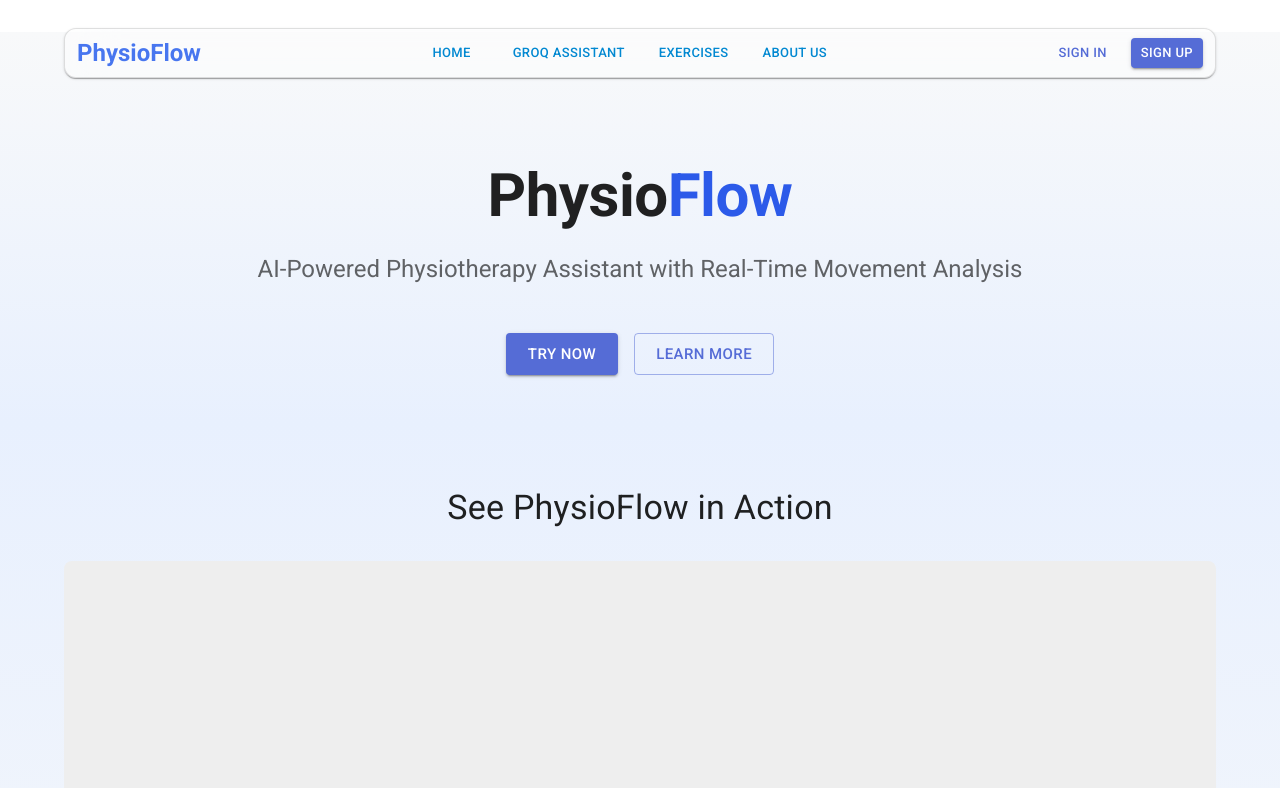
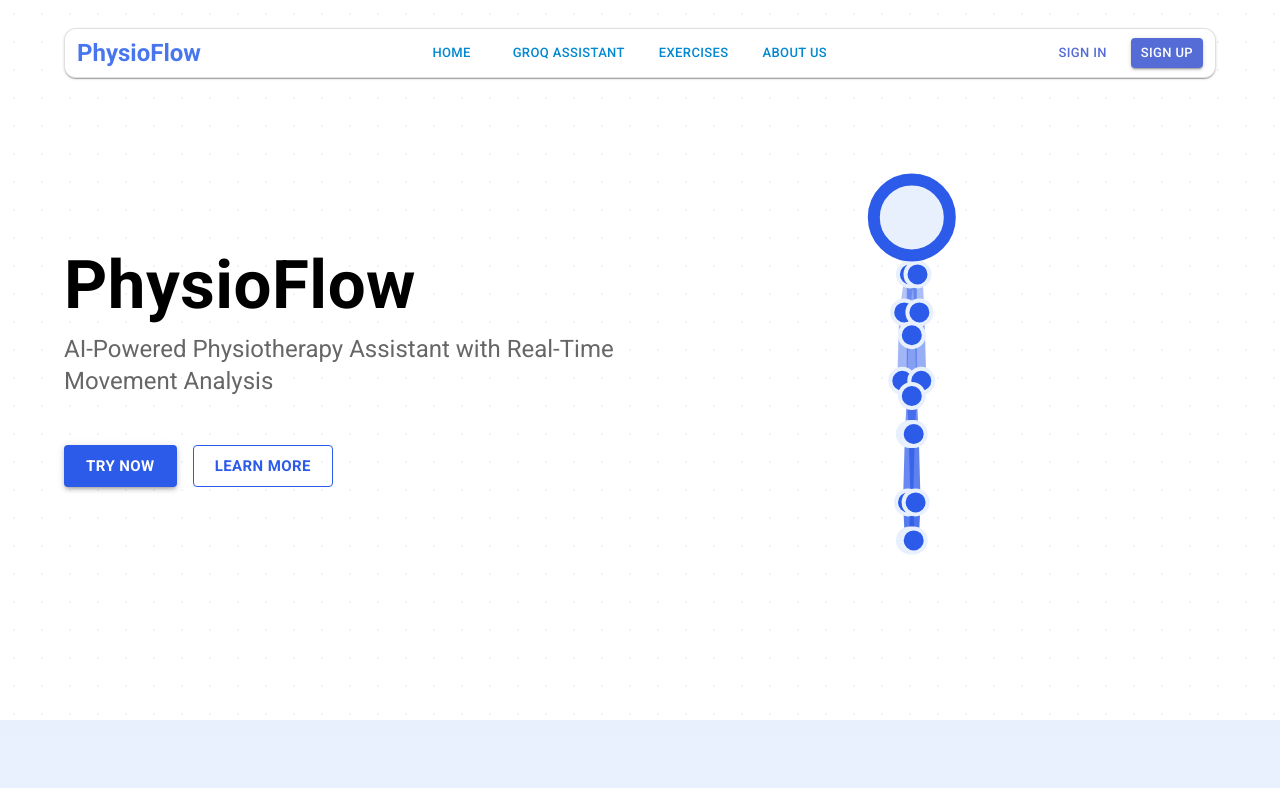
Before and after one commit to dhananjay2403/physioflow-ai, a React (Create React App) app in the folder Frontend/: page / in a window 1280 px wide. Shown: the top 788 px of the page. Built offline with nearby package versions, Linux system fonts and the light colour scheme.

Commit message:
Update Hero Section

```diff
--- a/Frontend/package.json
+++ b/Frontend/package.json
@@ -18,7 +18,7 @@
     "react-dom": "^18.2.0",
     "react-intersection-observer": "^9.16.0",
     "react-router-dom": "^6.22.3",
-    "react-scripts": "5.0.1",
+    "react-scripts": "^5.0.1",
     "web-vitals": "^2.1.4"
   },
   "scripts": {
--- a/Frontend/src/components/HomePage.jsx
+++ b/Frontend/src/components/HomePage.jsx
@@ -21,43 +21,296 @@ import AppAppBar from './AppAppBar';
 
 // Hero section
 function Hero() {
+  // --- Dynamic Stick Figure: Moves Left and Right, 5+ Distinct Motions ---
+  // Motions: jumping jack, squat, moonwalk (MJ, with lateral movement), side step, arm wave
+
+  // Keyframes for dynamic motions (as before)
+  const POSE_JJACK_CLOSED = [
+    { x: 0.5, y: 0.13 }, { x: 0.5, y: 0.22 }, { x: 0.44, y: 0.28 }, { x: 0.56, y: 0.28 },
+    { x: 0.44, y: 0.41 }, { x: 0.56, y: 0.41 }, { x: 0.45, y: 0.55 }, { x: 0.55, y: 0.55 },
+    { x: 0.5, y: 0.44 }, { x: 0.5, y: 0.6 }, { x: 0.47, y: 0.7 }, { x: 0.53, y: 0.7 },
+    { x: 0.47, y: 0.88 }, { x: 0.53, y: 0.88 }, { x: 0.47, y: 0.98 }, { x: 0.53, y: 0.98 }
+  ];
+  const POSE_JJACK_OPEN = [
+    { x: 0.5, y: 0.13 }, { x: 0.5, y: 0.22 }, { x: 0.36, y: 0.20 }, { x: 0.64, y: 0.20 },
+    { x: 0.32, y: 0.08 }, { x: 0.68, y: 0.08 }, { x: 0.35, y: 0.32 }, { x: 0.65, y: 0.32 },
+    { x: 0.5, y: 0.44 }, { x: 0.5, y: 0.6 }, { x: 0.43, y: 0.8 }, { x: 0.57, y: 0.8 },
+    { x: 0.39, y: 0.98 }, { x: 0.61, y: 0.98 }, { x: 0.39, y: 0.97 }, { x: 0.61, y: 0.97 }
+  ];
+  const POSE_SQUAT_UP = [
+    { x: 0.5, y: 0.13 }, { x: 0.5, y: 0.22 }, { x: 0.44, y: 0.28 }, { x: 0.56, y: 0.28 },
+    { x: 0.44, y: 0.41 }, { x: 0.56, y: 0.41 }, { x: 0.45, y: 0.55 }, { x: 0.55, y: 0.55 },
+    { x: 0.5, y: 0.44 }, { x: 0.5, y: 0.6 }, { x: 0.47, y: 0.7 }, { x: 0.53, y: 0.7 },
+    { x: 0.47, y: 0.88 }, { x: 0.53, y: 0.88 }, { x: 0.47, y: 0.98 }, { x: 0.53, y: 0.98 }
+  ];
+  const POSE_SQUAT_DOWN = [
+    { x: 0.5, y: 0.13 }, { x: 0.5, y: 0.22 }, { x: 0.44, y: 0.28 }, { x: 0.56, y: 0.28 },
+    { x: 0.42, y: 0.46 }, { x: 0.58, y: 0.46 }, { x: 0.40, y: 0.63 }, { x: 0.60, y: 0.63 },
+    { x: 0.5, y: 0.48 }, { x: 0.5, y: 0.7 }, { x: 0.47, y: 0.8 }, { x: 0.53, y: 0.8 },
+    { x: 0.45, y: 0.94 }, { x: 0.55, y: 0.94 }, { x: 0.45, y: 0.99 }, { x: 0.55, y: 0.99 }
+  ];
+  // Michael Jackson Moonwalk: 5 keyframes, will shift horizontally
+  const MOONWALK = [
+    // 1: Lean back, left foot forward, right foot flat
+    [
+      { x: 0.5, y: 0.13 }, { x: 0.5, y: 0.22 }, { x: 0.48, y: 0.28 }, { x: 0.54, y: 0.28 },
+      { x: 0.44, y: 0.38 }, { x: 0.56, y: 0.38 }, { x: 0.43, y: 0.56 }, { x: 0.57, y: 0.56 },
+      { x: 0.5, y: 0.44 }, { x: 0.5, y: 0.6 }, { x: 0.47, y: 0.7 }, { x: 0.53, y: 0.7 },
+      { x: 0.44, y: 0.88 }, { x: 0.53, y: 0.88 }, { x: 0.47, y: 0.98 }, { x: 0.53, y: 0.98 }
+    ],
+    // 2: Slide left foot back, right foot starts to lift
+    [
+      { x: 0.5, y: 0.13 }, { x: 0.5, y: 0.22 }, { x: 0.49, y: 0.28 }, { x: 0.53, y: 0.28 },
+      { x: 0.46, y: 0.38 }, { x: 0.54, y: 0.38 }, { x: 0.45, y: 0.56 }, { x: 0.55, y: 0.56 },
+      { x: 0.5, y: 0.44 }, { x: 0.5, y: 0.6 }, { x: 0.49, y: 0.7 }, { x: 0.51, y: 0.7 },
+      { x: 0.48, y: 0.88 }, { x: 0.52, y: 0.88 }, { x: 0.49, y: 0.98 }, { x: 0.51, y: 0.98 }
+    ],
+    // 3: Both feet together, upright
+    [
+      { x: 0.5, y: 0.13 }, { x: 0.5, y: 0.22 }, { x: 0.5, y: 0.28 }, { x: 0.5, y: 0.28 },
+      { x: 0.5, y: 0.38 }, { x: 0.5, y: 0.38 }, { x: 0.5, y: 0.56 }, { x: 0.5, y: 0.56 },
+      { x: 0.5, y: 0.44 }, { x: 0.5, y: 0.6 }, { x: 0.5, y: 0.7 }, { x: 0.5, y: 0.7 },
+      { x: 0.5, y: 0.88 }, { x: 0.5, y: 0.88 }, { x: 0.5, y: 0.98 }, { x: 0.5, y: 0.98 }
+    ],
+    // 4: Slide right foot back, left foot starts to lift
+    [
+      { x: 0.5, y: 0.13 }, { x: 0.5, y: 0.22 }, { x: 0.51, y: 0.28 }, { x: 0.49, y: 0.28 },
+      { x: 0.54, y: 0.38 }, { x: 0.46, y: 0.38 }, { x: 0.53, y: 0.56 }, { x: 0.47, y: 0.56 },
+      { x: 0.5, y: 0.44 }, { x: 0.5, y: 0.6 }, { x: 0.51, y: 0.7 }, { x: 0.49, y: 0.7 },
+      { x: 0.52, y: 0.88 }, { x: 0.48, y: 0.88 }, { x: 0.51, y: 0.98 }, { x: 0.49, y: 0.98 }
+    ],
+    // 5: Lean back, right foot forward, left foot flat
+    [
+      { x: 0.5, y: 0.13 }, { x: 0.5, y: 0.22 }, { x: 0.52, y: 0.28 }, { x: 0.48, y: 0.28 },
+      { x: 0.56, y: 0.38 }, { x: 0.44, y: 0.38 }, { x: 0.57, y: 0.56 }, { x: 0.43, y: 0.56 },
+      { x: 0.5, y: 0.44 }, { x: 0.5, y: 0.6 }, { x: 0.53, y: 0.7 }, { x: 0.47, y: 0.7 },
+      { x: 0.53, y: 0.88 }, { x: 0.44, y: 0.88 }, { x: 0.53, y: 0.98 }, { x: 0.47, y: 0.98 }
+    ],
+  ];
+  // Side step (left/right): arms swing, body shifts
+  const POSE_SIDESTEP_CENTRE = POSE_JJACK_CLOSED.map(j => ({...j}));
+  const POSE_SIDESTEP_LEFT = POSE_JJACK_CLOSED.map(j => ({...j, x: j.x - 0.08}));
+  const POSE_SIDESTEP_RIGHT = POSE_JJACK_CLOSED.map(j => ({...j, x: j.x + 0.08}));
+  POSE_SIDESTEP_LEFT[2].x -= 0.03; POSE_SIDESTEP_LEFT[3].x -= 0.03; // arms
+  POSE_SIDESTEP_RIGHT[2].x += 0.03; POSE_SIDESTEP_RIGHT[3].x += 0.03;
+  // Arm wave (right arm up, left arm up)
+  const POSE_ARMWAVE_RIGHT = POSE_JJACK_CLOSED.map((j, i) => i===3 ? {...j, y: j.y-0.12} : j);
+  const POSE_ARMWAVE_LEFT = POSE_JJACK_CLOSED.map((j, i) => i===2 ? {...j, y: j.y-0.12} : j);
+
+  const BONES = [
+    [0,1],[1,2],[1,3],[2,4],[3,5],[4,6],[5,7],[1,8],[8,9],[9,10],[9,11],[10,12],[11,13],[12,14],[13,15]
+  ];
+
+  // Animation phases: all dynamic, with horizontal movement for moonwalk and sidestep
+  // Each phase: [poseA, poseB, duration(frames), xShiftA, xShiftB]
+  const ANIMATION_PHASES = [
+    [POSE_JJACK_CLOSED, POSE_JJACK_OPEN, 22, 0, 0],
+    [POSE_JJACK_OPEN, POSE_JJACK_CLOSED, 22, 0, 0],
+    [POSE_SQUAT_UP, POSE_SQUAT_DOWN, 18, 0, 0],
+    [POSE_SQUAT_DOWN, POSE_SQUAT_UP, 18, 0, 0],
+    // Moonwalk left
+    [MOONWALK[0], MOONWALK[1], 14, 0, -0.06],
+    [MOONWALK[1], MOONWALK[2], 14, -0.06, -0.12],
+    [MOONWALK[2], MOONWALK[3], 14, -0.12, -0.18],
+    [MOONWALK[3], MOONWALK[4], 14, -0.18, -0.24],
+    [MOONWALK[4], MOONWALK[0], 14, -0.24, 0], // snap back to center
+    // Sidestep right
+    [POSE_SIDESTEP_CENTRE, POSE_SIDESTEP_RIGHT, 16, 0, 0.10],
+    [POSE_SIDESTEP_RIGHT, POSE_SIDESTEP_CENTRE, 16, 0.10, 0],
+    // Sidestep left
+    [POSE_SIDESTEP_CENTRE, POSE_SIDESTEP_LEFT, 16, 0, -0.10],
+    [POSE_SIDESTEP_LEFT, POSE_SIDESTEP_CENTRE, 16, -0.10, 0],
+    // Arm wave right
+    [POSE_JJACK_CLOSED, POSE_ARMWAVE_RIGHT, 14, 0, 0],
+    [POSE_ARMWAVE_RIGHT, POSE_JJACK_CLOSED, 14, 0, 0],
+    // Arm wave left
+    [POSE_JJACK_CLOSED, POSE_ARMWAVE_LEFT, 14, 0, 0],
+    [POSE_ARMWAVE_LEFT, POSE_JJACK_CLOSED, 14, 0, 0],
+  ];
+
+  const svgRef = React.useRef();
+  const animationRef = React.useRef();
+  const phaseIndexRef = React.useRef(0);
+  const morphProgressRef = React.useRef(0);
+
+  React.useEffect(() => {
+    function animate() {
+      const svg = svgRef.current;
+      if (!svg) return;
+      const [poseA, poseB, duration, xShiftA = 0, xShiftB = 0] = ANIMATION_PHASES[phaseIndexRef.current];
+      let t = morphProgressRef.current / duration;
+      const xShift = xShiftA * (1-t) + xShiftB * t;
+      for (let i = 0; i < poseA.length; i++) {
+        const x = (poseA[i].x * (1-t) + poseB[i].x * t) + xShift;
+        const y = poseA[i].y * (1-t) + poseB[i].y * t;
+        const size = 380;
+        const cx = x * size + 60;
+        const cy = y * size + 40;
+        const dot = svg.querySelector(`#joint0_${i}`);
+        if (dot) {
+          dot.setAttribute('cx', cx);
+          dot.setAttribute('cy', cy);
+        }
+      }
+      // Bones
+      for (let b = 0; b < BONES.length; b++) {
+        const [i, j] = BONES[b];
+        const x1 = (poseA[i].x * (1-t) + poseB[i].x * t) + xShift;
+        const y1 = poseA[i].y * (1-t) + poseB[i].y * t;
+        const x2 = (poseA[j].x * (1-t) + poseB[j].x * t) + xShift;
+        const y2 = poseA[j].y * (1-t) + poseB[j].y * t;
+        const size = 380;
+        const x1p = x1 * size + 60;
+        const y1p = y1 * size + 40;
+        const x2p = x2 * size + 60;
+        const y2p = y2 * size + 40;
+        const line = svg.querySelector(`#bone0_${b}`);
+        if (line) {
+          line.setAttribute('x1', x1p);
+          line.setAttribute('y1', y1p);
+          line.setAttribute('x2', x2p);
+          line.setAttribute('y2', y2p);
+        }
+      }
+      // Head
+      const head = svg.querySelector(`#head0`);
+      if (head) {
+        const x = (poseA[0].x * (1-t) + poseB[0].x * t) + xShift;
+        const y = poseA[0].y * (1-t) + poseB[0].y * t;
+        const size = 380;
+        const cx = x * size + 60;
+        const cy = y * size + 40;
+        head.setAttribute('cx', cx);
+        head.setAttribute('cy', cy);
+      }
+      morphProgressRef.current++;
+      if (morphProgressRef.current >= duration) {
+        morphProgressRef.current = 0;
+        phaseIndexRef.current = (phaseIndexRef.current + 1) % ANIMATION_PHASES.length;
+      }
+      animationRef.current = requestAnimationFrame(animate);
+    }
+    animationRef.current = requestAnimationFrame(animate);
+    return () => cancelAnimationFrame(animationRef.current);
+  }, []);
+
+  // Render a single animated stick figure
   return (
     <Box
       id="home"
       sx={{
-        background: 'linear-gradient(180deg, #f8f9fa 0%, #e8f0fe 100%)',
-        pt: 16, // Increased from 8 to 16 to account for navbar height
-        pb: 6,
-        mt: 4, // Added margin top
+        bgcolor: '#fff',
+        pt: { xs: 14, sm: 16, md: 16, lg: 16 },
+        pb: { xs: 8, md: 14 },
+        minHeight: '65vh',
+        display: 'flex',
+        alignItems: 'center',
+        justifyContent: 'center',
+        position: 'relative',
+        overflow: 'hidden',
       }}
     >
-      <Container maxWidth="lg">
+      {/* Subtle dotted background accent */}
+      <Box sx={{
+        position: 'absolute',
+        inset: 0,
+        zIndex: 0,
+        pointerEvents: 'none',
+        backgroundImage: 'radial-gradient(rgba(44,90,233,0.07) 1px, transparent 1px)',
+        backgroundSize: '28px 28px',
+      }} />
+      <Container maxWidth="lg" sx={{ position: 'relative', zIndex: 2 }}>
+        <Grid container alignItems="center" spacing={6}>
+          <Grid item xs={12} md={6}>
+            <Box sx={{ textAlign: { xs: 'center', md: 'left' } }}>
               <Typography
                 component="h1"
                 variant="h2"
-          align="center"
-          color="text.primary"
-          gutterBottom
-          fontWeight="bold"
+                fontWeight={900}
+                sx={{
+                  color: 'black',
+                  mb: 0.5,
+                  fontSize: { xs: '2.6rem', md: '4.2rem' },
+                  letterSpacing: 0.5,
+                  lineHeight: 1.08,
+                  display: 'inline-block',
+                  textAlign: { xs: 'center', md: 'left' },
+                  width: { xs: '100%', md: 'auto' }
+                }}
               >
-          Physio<Box component="span" sx={{ color: '#2c5ae9' }}>Flow</Box>
+                PhysioFlow
               </Typography>
-        <Typography variant="h5" align="center" color="text.secondary" paragraph>
+              <Typography
+                variant="h5"
+                color="text.secondary"
+                paragraph
+                align="left"
+                sx={{
+                  mb: 4,
+                  mt: 1,
+                  maxWidth: 600,
+                  mx: { xs: 'auto', md: 0 },
+                  textAlign: { xs: 'center', md: 'left' },
+                  display: 'block',
+                }}
+              >
                 AI-Powered Physiotherapy Assistant with Real-Time Movement Analysis
               </Typography>
               <Stack
-          sx={{ pt: 4 }}
+                sx={{ pt: 2 }}
                 direction="row"
                 spacing={2}
-          justifyContent="center"
+                justifyContent={{ xs: 'center', md: 'flex-start' }}
               >
-          <Button variant="contained" size="large">
+                <Button
+                  variant="contained"
+                  size="large"
+                  sx={{
+                    bgcolor: '#2c5ae9',
+                    color: '#fff',
+                    fontWeight: 700,
+                    boxShadow: 3,
+                    '&:hover': { bgcolor: '#1d3ea6' }
+                  }}
+                >
                   Try Now
                 </Button>
-          <Button variant="outlined" size="large">
+                <Button
+                  variant="outlined"
+                  size="large"
+                  sx={{
+                    borderColor: '#2c5ae9',
+                    color: '#2c5ae9',
+                    fontWeight: 700,
+                    '&:hover': { borderColor: '#1d3ea6', color: '#1d3ea6' }
+                  }}
+                >
                   Learn More
                 </Button>
               </Stack>
+            </Box>
+          </Grid>
+          <Grid item xs={12} md={6}>
+            <Box sx={{ display: 'flex', justifyContent: { xs: 'center', md: 'flex-end' } }}>
+              <Box display="flex" justifyContent="center" alignItems="center" gap={6}>
+                <Box sx={{ width: 520, height: 480, display: 'flex', justifyContent: 'center', alignItems: 'center' }}>
+                  <svg ref={svgRef} width="520" height="480" viewBox="0 0 520 480" fill="none" xmlns="http://www.w3.org/2000/svg">
+                    {/* Bones */}
+                    {BONES.map(([i, j], b) => (
+                      <line key={`bone0_${b}`} id={`bone0_${b}`} x1={-1000} y1={-1000} x2={-1000} y2={-1000} stroke="#2c5ae9" strokeWidth={10} strokeLinecap="round" opacity={0.22 + b*0.045} />
+                    ))}
+                    {/* Joints */}
+                    {POSE_JJACK_CLOSED.map((_, i) => (
+                      <circle key={`joint0_${i}`} id={`joint0_${i}`} cx={-1000} cy={-1000} r={12} fill="#2c5ae9" stroke="#e8f0fe" strokeWidth={4} />
+                    ))}
+                    {/* Head highlight */}
+                    <circle id={`head0`} cx={-1000} cy={-1000} r={38} fill="#e8f0fe" stroke="#2c5ae9" strokeWidth={12} />
+                  </svg>
+                </Box>
+              </Box>
+            </Box>
+          </Grid>
+        </Grid>
       </Container>
     </Box>
   );
@@ -220,123 +473,6 @@ function Features() {
     </Box>
   );
 }
-
-// Testimonials section
-/* function Testimonials() {
-  const { ref, inView } = useInView({
-    triggerOnce: true,
-    threshold: 0.1,
-  });
-
-  const testimonials = [
-    {
-      name: 'Sarah J.',
-      role: 'Recovering from knee surgery',
-      quote: 'PhysioFlow made my recovery process so much easier. The real-time feedback helped me avoid reinjury.',
-      avatar: 'https://via.placeholder.com/100x100',
-    },
-    {
-      name: 'Michael T.',
-      role: 'Physical Therapist',
-      quote: 'I recommend PhysioFlow to all my patients. It helps them stay consistent with their exercises at home.',
-      avatar: 'https://via.placeholder.com/100x100',
-    },
-    {
-      name: 'David K.',
-      role: 'Marathon runner',
-      quote: 'After my hamstring injury, PhysioFlow guided me through a progressive rehab program. I was back to running in half the expected time.',
-      avatar: 'https://via.placeholder.com/100x100',
-    },
-    {
-      name: 'Robert M.',
-      role: 'Senior recovering from hip replacement',
-      quote: 'At 72, technology isn\'t my strong suit, but PhysioFlow is so intuitive. The voice guidance feels like having a therapist right beside me.',
-      avatar: 'https://via.placeholder.com/100x100',
-    }
-  ];
-
-  return (
-    <Box sx={{ bgcolor: 'background.paper', py: 8 }} ref={ref}>
-      <Container maxWidth="lg">
-        <motion.div
-          initial={{ opacity: 0, y: 20 }}
-          animate={inView ? { opacity: 1, y: 0 } : { opacity: 0, y: 20 }}
-          transition={{ duration: 0.6 }}
-        >
-          <Typography variant="h4" align="center" gutterBottom>
-            What Our Users Say
-          </Typography>
-        </motion.div>
-        <Grid container spacing={4} sx={{ mt: 2 }}>
-          {testimonials.map((testimonial, index) => (
-            <Grid item key={index} xs={12} sm={6} md={6} lg={3}>
-              <motion.div
-                initial={{
-                  opacity: 0,
-                  x: index % 2 === 0 ? -100 : 100  // Alternate left and right
-                }}
-                animate={inView ? {
-                  opacity: 1,
-                  x: 0
-                } : {
-                  opacity: 0,
-                  x: index % 2 === 0 ? -100 : 100
-                }}
-                transition={{
-                  duration: 0.7,
-                  delay: index * 0.2,  // Stagger the animations
-                  type: 'spring',
-                  damping: 12
-                }}
-              >
-                <Card
-                  sx={{
-                    height: '100%',
-                    display: 'flex',
-                    flexDirection: 'column',
-                    boxShadow: 2,
-                    '&:hover': {
-                      boxShadow: 6,
-                      transform: 'scale(1.03)',
-                      transition: 'all 0.3s ease'
-                    },
-                    transition: 'all 0.3s ease'
-                  }}
-                >
-                  <CardContent sx={{ flexGrow: 1 }}>
-                    <Typography variant="body1" paragraph sx={{ fontStyle: 'italic' }}>
-                      "{testimonial.quote}"
-                    </Typography>
-                    <Box sx={{ display: 'flex', alignItems: 'center', mt: 2 }}>
-                      <Box
-                        component="img"
-                        sx={{
-                          width: 40,
-                          height: 40,
-                          borderRadius: '50%',
-                          mr: 2,
-                        }}
-                        src={testimonial.avatar}
-                        alt={testimonial.name}
-                      />
-                      <Box>
-                        <Typography variant="subtitle1" sx={{ color: 'primary.main' }}>{testimonial.name}</Typography>
-                        <Typography variant="body2" color="text.secondary">
-                          {testimonial.role}
-                        </Typography>
-                      </Box>
-                    </Box>
-                  </CardContent>
-                </Card>
-              </motion.div>
-            </Grid>
-          ))}
-        </Grid>
-      </Container>
-    </Box>
-  );
-} */
-
 
 // FAQ section
 function FAQ() {
```
Also changed, not shown: 1 other file (tests, documents, lock files or other folders). Lines whose indentation alone changed are shown as unchanged.
